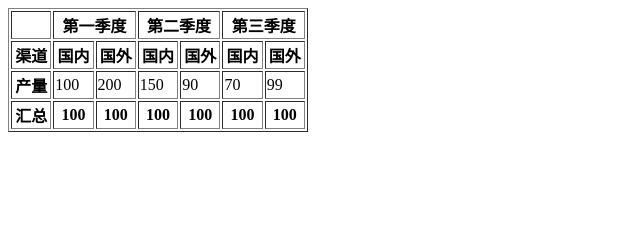
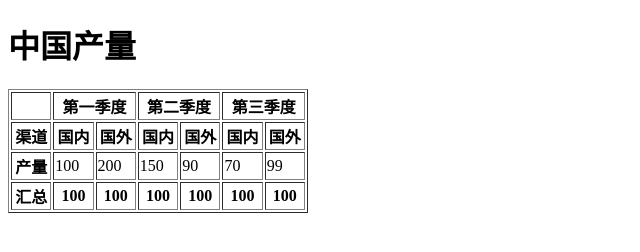
Before and after one commit to XIAONONG-cmyk/project_01, a plain HTML site: page 其他特性.html in a window 1280 px wide. Shown: the whole page, without its empty margins (0-640 px from the left). Drawn offline with Linux system fonts and the light colour scheme.

Commit message:
添加了标题

```diff
--- a/其他特性.html
+++ b/其他特性.html
@@ -7,7 +7,7 @@
     <title>Document</title>
 </head>
 <body>
-
+    <h1>中国产量</h1>
     <table border="1" width="300">
         <thead>
             <tr>
```
